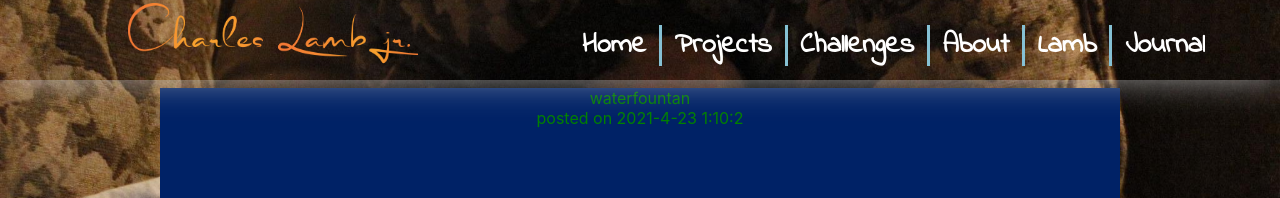
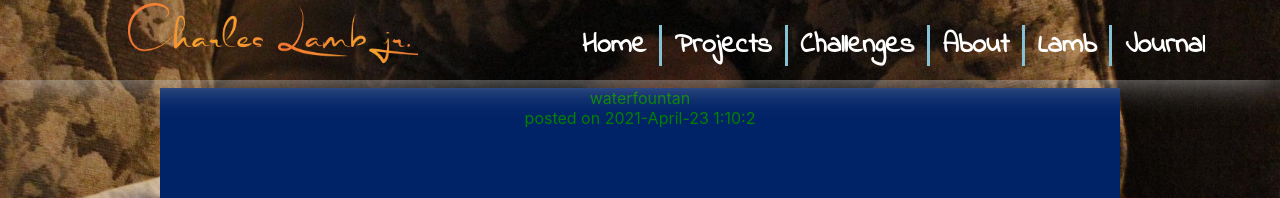
Before and after one commit to cyberstizz/charleslambjr, a React (Create React App) app: page /journal in a window 1280 px wide. Shown: the top 198 px of the page. Built offline with nearby package versions, Linux system fonts and the light colour scheme; a web font is replaced by a local one.

Commit message:
created an if else to determine the month for my posts

```diff
--- a/src/components/Journal.js
+++ b/src/components/Journal.js
@@ -17,7 +17,35 @@ if (hours > 12) {
    hours = 12;
 };
 
-const date = today.getFullYear()+'-'+(today.getMonth()+1)+'-'+today.getDate();
+let month= today.getMonth()+1;
+
+if(month === 1){
+       month = 'January';
+} else if(month === 2){
+       month ='February';
+} else if(month === 3){
+       month = 'March';
+} else if(month === 4){
+       month = 'April';
+}else if(month === 5){
+       month = 'May';
+}else if(month === 6){
+       month = 'June';
+}else if(month === 7){
+       month = 'July';
+}else if(month === 8){
+       month = 'August';
+}else if(month === 9){
+       month = 'September';
+}else if(month === 10){
+       month = 'October';
+}else if(month === 11){
+       month = 'November';
+}else if(month === 12){
+       month = 'December';
+}
+
+const date = today.getFullYear()+'-'+month+'-'+today.getDate();
 const time = hours + ":" + today.getMinutes() + ":" + today.getSeconds();
 const dateTime = date+' '+time;
        return(
```
